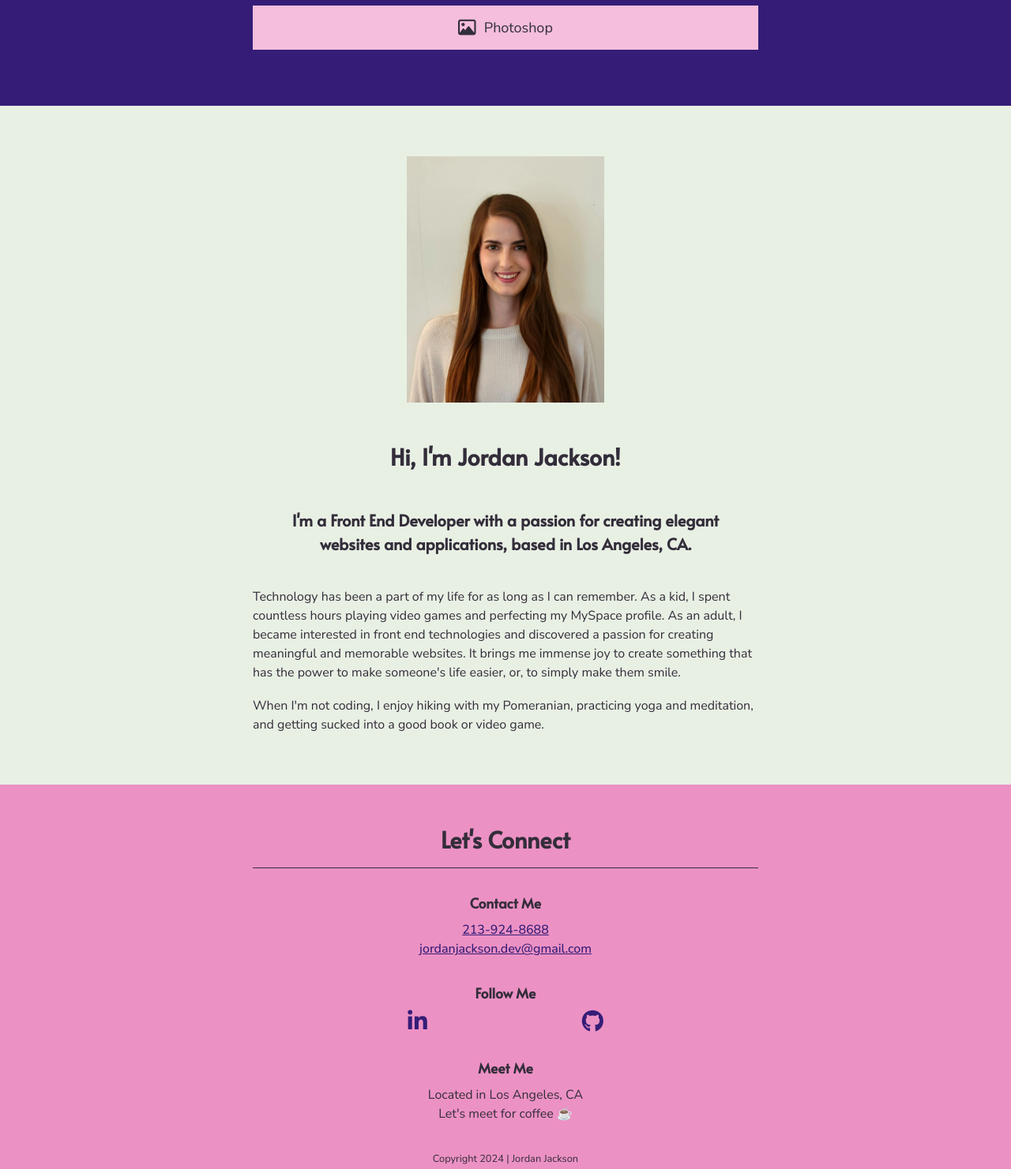
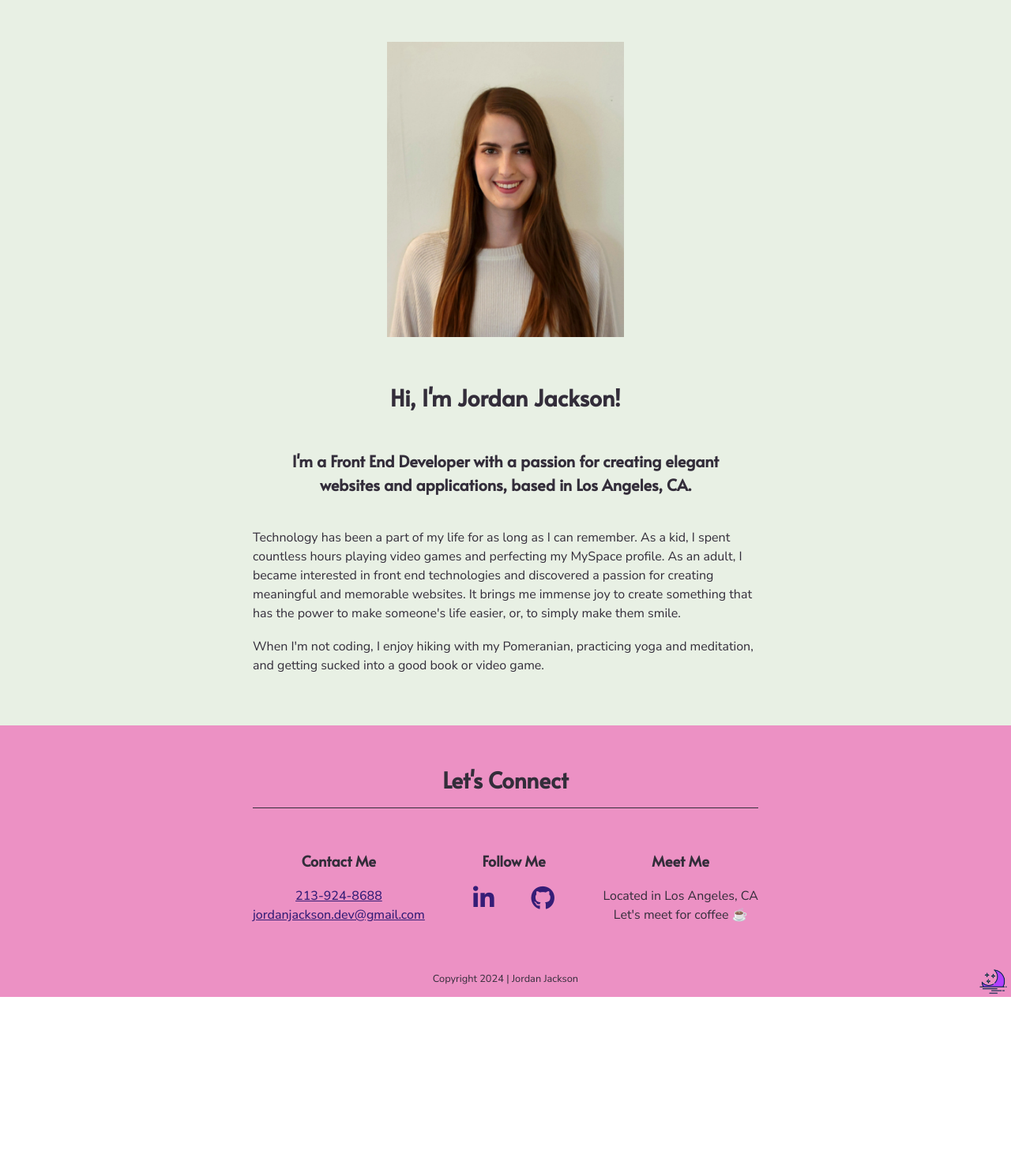
Before and after one commit to jordanr2m/jordan-portfolio, a plain HTML site: page index.html in a window 1280 px wide. Shown: the part 3080-4561 px from the top of the page at 79% size. After the commit the page ends 4343 px from the top, so only its background shows below. Drawn offline with Linux system fonts and the light colour scheme.

Commit message:
Added tablet styles for skills, about, and contact sections. Added logo to footer.

```diff
--- a/css/main.css
+++ b/css/main.css
@@ -272,8 +272,9 @@ section#about {
 
 /* ===== Contact Section / Footer styles ===== */
 footer#contact {
-    padding: 3em 0 1em 0;
+    padding: 3em 0 0.8em 0;
     background-color: var(--header);
+    position: relative;
 }
 
 #contact h3 {
@@ -313,7 +314,7 @@ ul.social-icons {
     align-items: center;
 }
 
-/* === Copyright styles === */
+/* === Copyright & logo styles === */
 .copyright {
     text-align: center;
     font-size: 0.8em;
@@ -321,6 +322,13 @@ ul.social-icons {
 
 #year {
     font-weight: normal;
+}
+
+.moon-logo-icon {
+    max-width: 35px;
+    position: absolute;
+    right: 5px;
+    bottom: 2px;
 }
 
 
@@ -367,7 +375,7 @@ ul.social-icons {
 
     header nav ul li a:hover,
     header nav ul li a:focus {
-    padding: 0.8em;
+        padding: 0.8em;
     }
 
     /* ==== Projects section styles ==== */
@@ -394,25 +402,65 @@ ul.social-icons {
     }
 
     /* ==== Skills section styles ==== */
-    .skills-wrapper {
-        display: flex;
-        flex-flow: row wrap;
-        justify-content: space-between;
-        align-items: center;
+    section#skills {
+        padding: 3.5em 0 3.75em 0;
     }
 
-    .skills-wrapper p {
-        min-width: 45%;
-        padding: 0.8em 0.2em;
+    #skills h4 {
+        margin: 1.5em 0 1.25em 0;
+        font-size: 1.375rem;
     }
 
     #responsive i {
         font-size: 0.9em;
     }
 
-    .skills-wrapper p:last-of-type {
-        margin: 1.25em 0;
+    .tools-wrapper,
+    .skills-wrapper {
+        display: grid;
+        grid-template-columns: 1fr 1fr;
+        grid-column-gap: 1.7em;
     }
 
+    .skills-wrapper p,
+    .tools-wrapper p,
+    .skills-wrapper p:last-of-type {
+        margin: 0.5em 0 1em 0;
+    }
+
+    /* ==== About section styles ==== */
+    section#about {
+        padding: 4.75em 0 4em 0;
+    }
+
+    .profile-pic {
+        max-width: 300px;
+    }
+
+    .about-text h3 {
+        margin: 1.75em 0 1.5em 0;
+    }
+
+    /* ==== Contact section / Footer styles ==== */
+    #contact h3 {
+        font-size: 1.75em;
+    }
+
+    #contact h5 {
+        margin-bottom: 1em;
+        font-size: 1.15em;
+    }
+
+    .contact-info {
+        display: grid;
+        grid-template-columns: repeat(3, 1fr);
+        grid-column-gap: 0.9em;
+        margin-bottom: 1.5em;
+    }
+
+    #contact i {
+        color: var(--accent);
+        font-size: 1.9rem;
+    }
 
 }
--- a/index.html
+++ b/index.html
@@ -166,7 +166,7 @@
         <div class="content-wrapper">
             <h3>Let's Connect</h3>
             <div class="contact-info">
-                <div class="contact-info">
+                <div class="contact-me-info">
                     <h5>Contact Me</h5>
                     <address>
                         <p>
@@ -199,6 +199,8 @@
             </p>
         </div>
         <!-- Content wrapper ends -->
+
+        <img class="moon-logo-icon" src="img/moon-icon.png" alt="Moon logo">
     </footer>
 
     <script src="script.js"></script>
```
